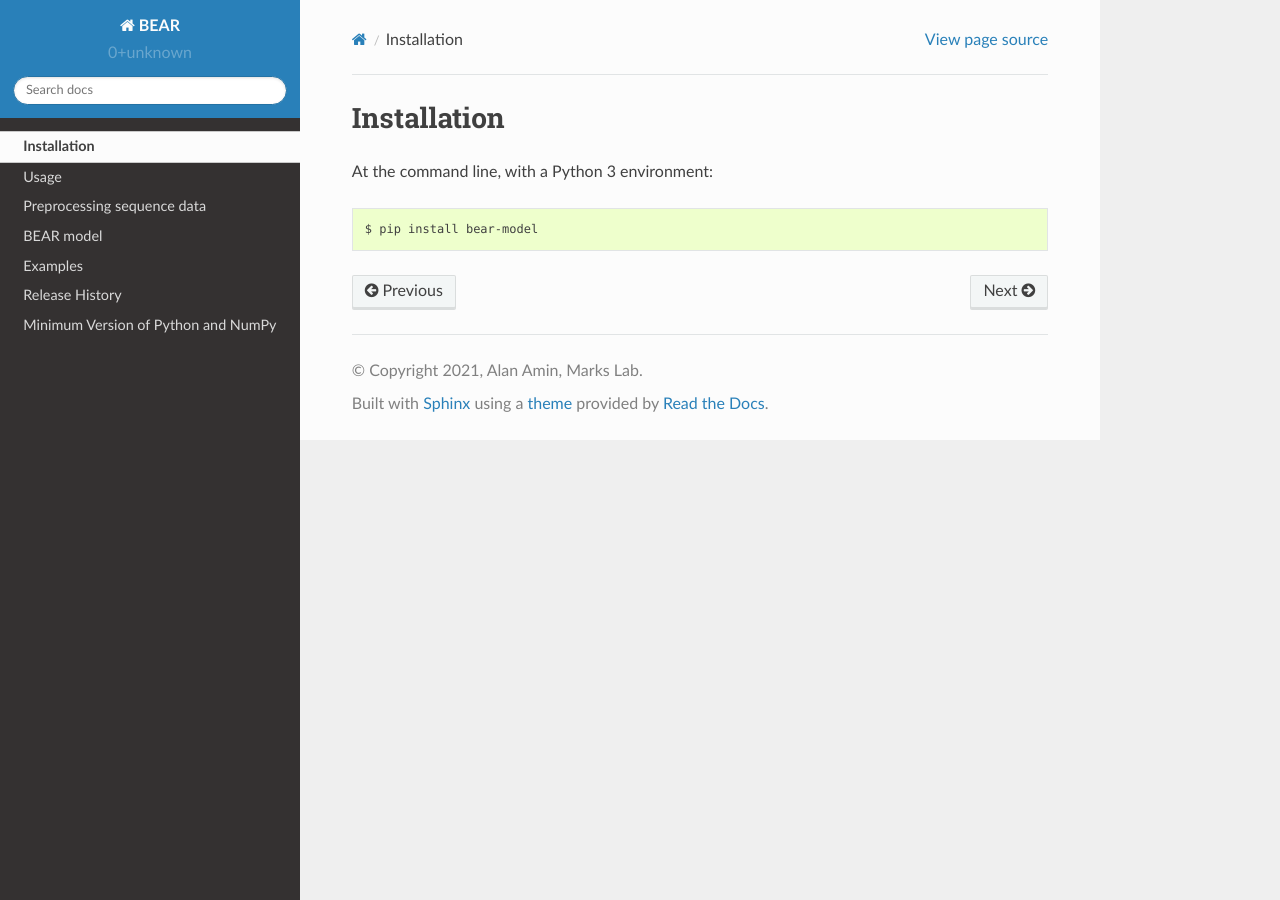
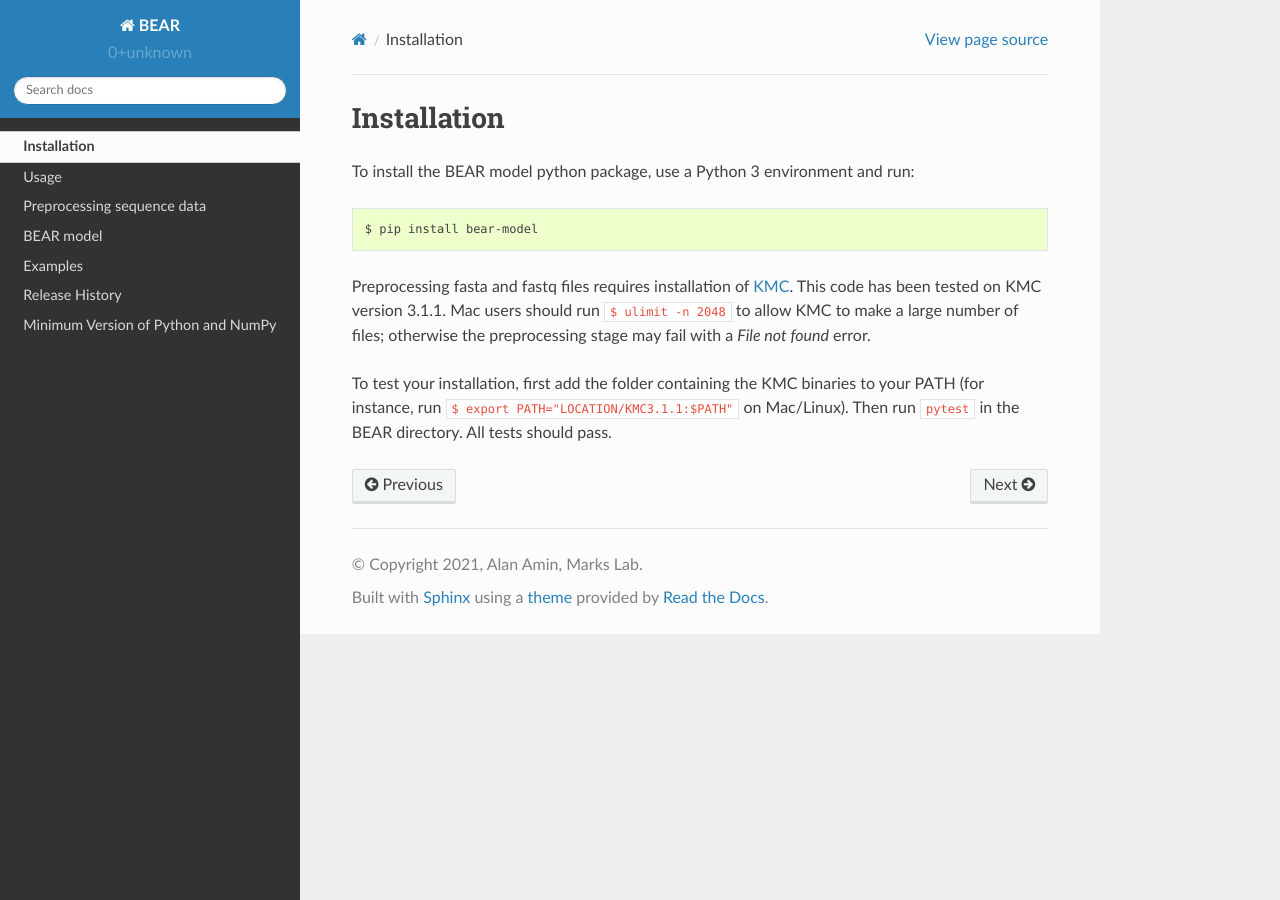
Before and after one commit to debbiemarkslab/BEAR, a Sphinx documentation site: the page built from docs/source/installation.rst, in a window 1280 px wide. Built offline with Sphinx 7.4.7 and the Read the Docs theme 2.0.0, drawn with Linux system fonts in a browser that asks for light colours.

Commit message:
Revise installation instructions and introduction.

```diff
--- a/docs/source/installation.rst
+++ b/docs/source/installation.rst
@@ -2,6 +2,20 @@
 Installation
 ============
 
-At the command line, with a Python 3 environment::
+To install the BEAR model python package, use a Python 3 environment and run::
 
     $ pip install bear-model
+
+
+Preprocessing fasta and fastq files requires installation of `KMC`_.
+This code has been tested on KMC version 3.1.1. Mac users should run
+``$ ulimit -n 2048`` to allow KMC to make a large number
+of files; otherwise the preprocessing stage may fail with a `File not found`
+error.
+
+.. _KMC: https://github.com/refresh-bio/KMC/releases
+
+To test your installation, first add the folder containing the KMC binaries
+to your PATH (for instance, run ``$ export PATH="LOCATION/KMC3.1.1:$PATH"``
+on Mac/Linux). Then run ``pytest`` in the BEAR directory.
+All tests should pass.
```
Also changed, not shown: docs/source/usage.rst (+10 -4 lines), 1 other file.
